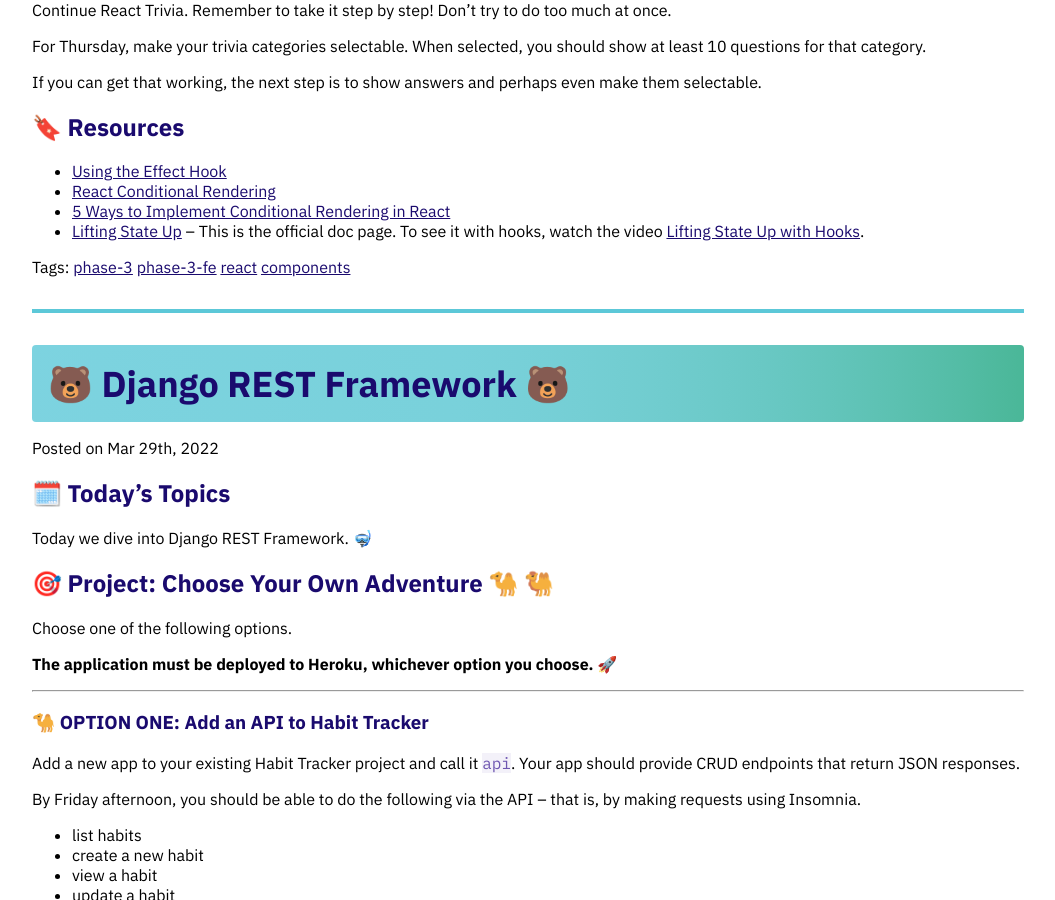
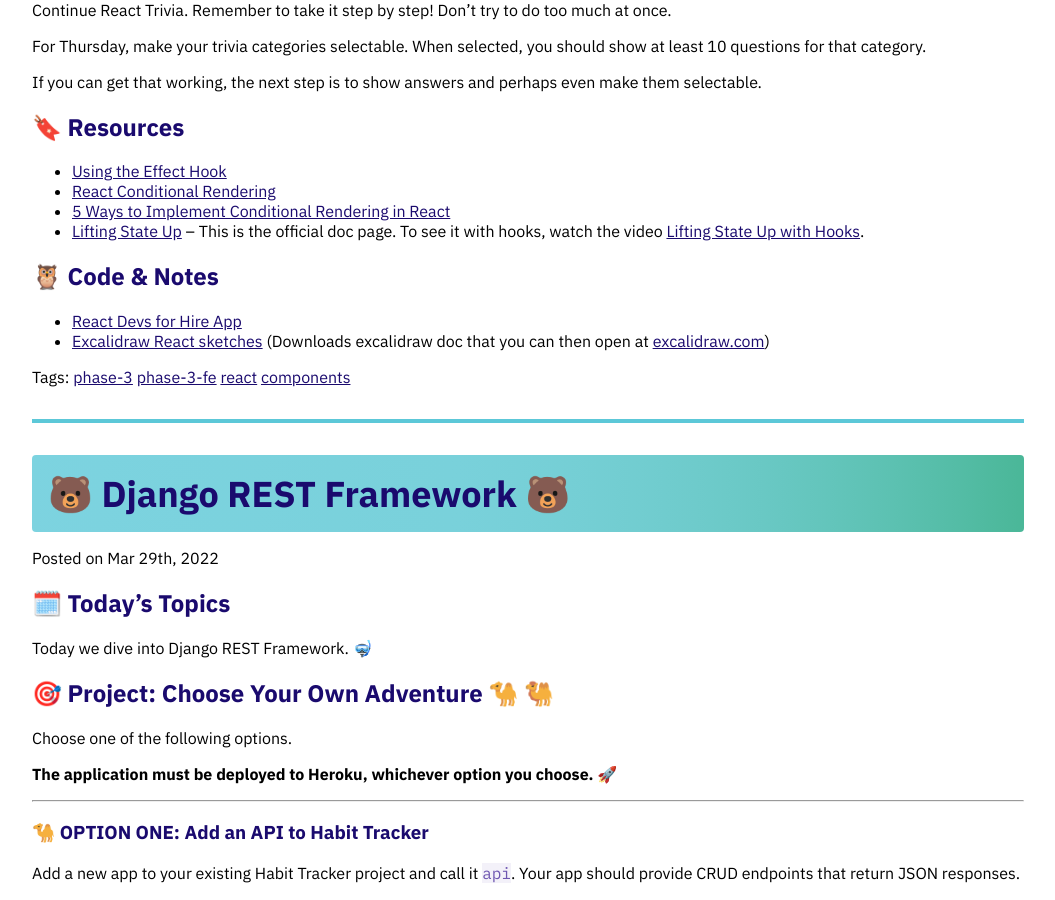
Before and after one commit to Momentum-Team-15/momentum-team-15.github.io, a Jekyll site: the page built from index.html, in a window 1280 px wide and 900 px high, scrolled down 413 px. Shown: the whole window, without its empty margins (112-1167 px from the left). Built offline with Jekyll 4.4.1, drawn with Linux system fonts in a browser that asks for light colours; nearby versions of some CDN libraries; the list of posts is cut into pages by our own code.

Commit message:
Add links to code and notes from class

```diff
--- a/_posts/2022-03-29-fe-multiple-components.md
+++ b/_posts/2022-03-29-fe-multiple-components.md
@@ -23,3 +23,9 @@ If you can get that working, the next step is to show answers and perhaps even m
 - [React Conditional Rendering](https://reactjs.org/docs/conditional-rendering.html)
 - [5 Ways to Implement Conditional Rendering in React](https://blog.bitsrc.io/5-ways-to-implement-conditional-rendering-in-react-64730323b434)
 - [Lifting State Up](https://reactjs.org/docs/lifting-state-up.html) -- This is the official doc page. To see it with hooks, watch the video [Lifting State Up with Hooks](https://www.youtube.com/watch?v=HF4o9KAZNxw).
+
+
+## 🦉 Code & Notes
+
+- [React Devs for Hire App](https://github.com/Momentum-Team-11/example-react-devs-for-hire)
+- [Excalidraw React sketches]({% link react-sketches.excalidraw %}) (Downloads excalidraw doc that you can then open at [excalidraw.com](https://excalidraw.com/))
```
Also changed, not shown: 1 other file.
